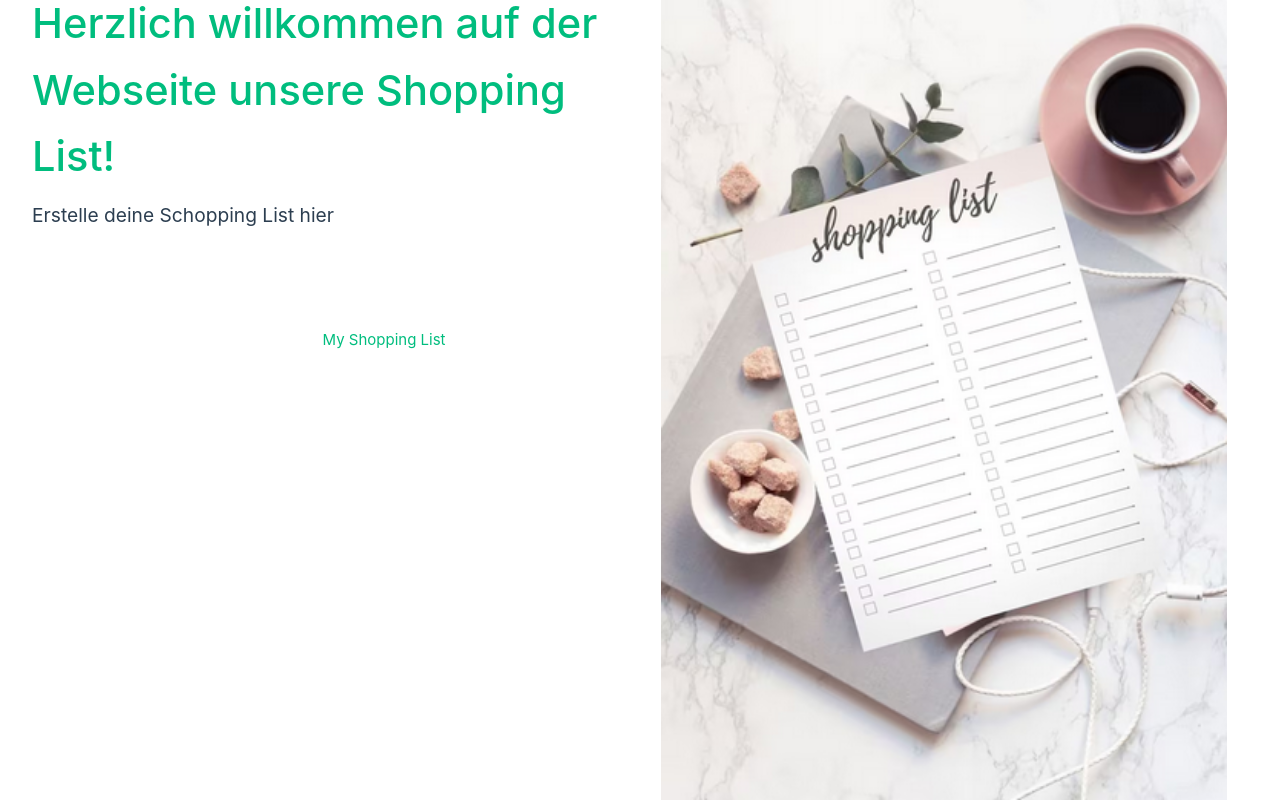
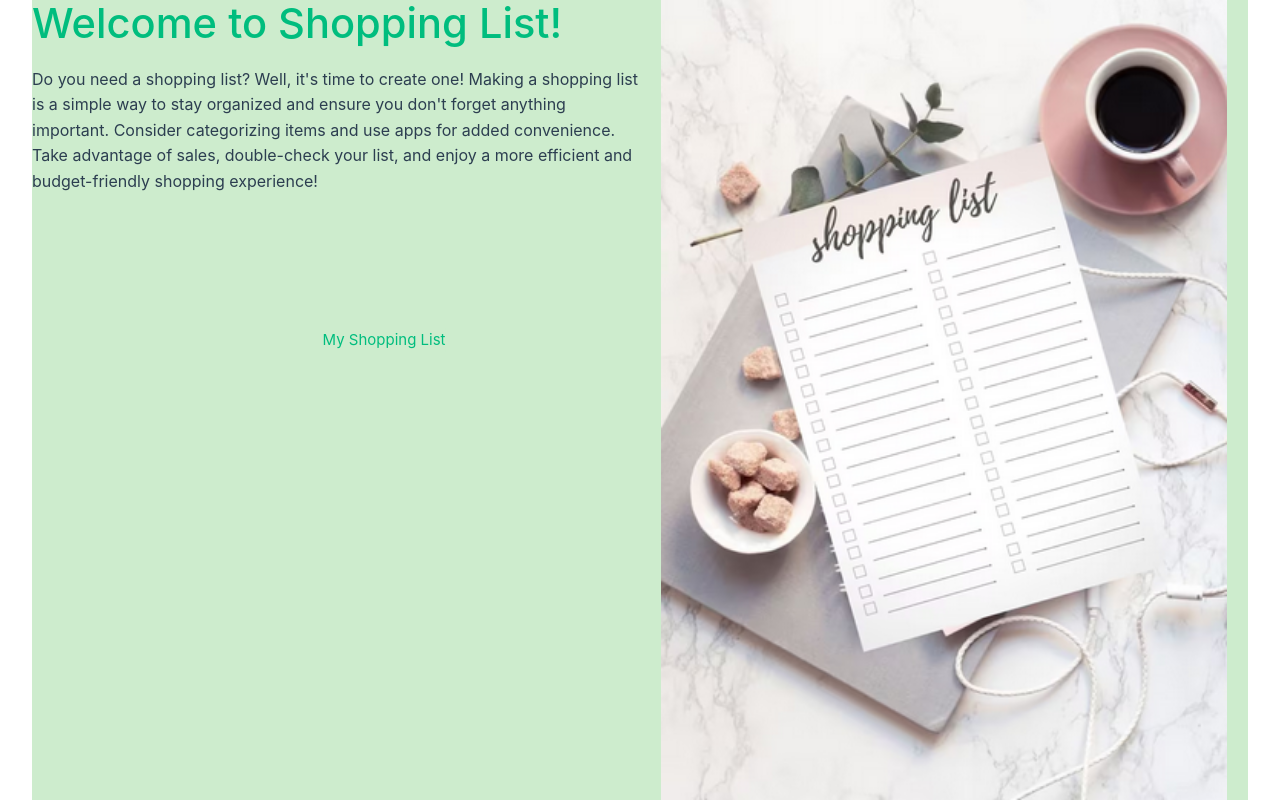
Before and after one commit to SaranEnkhtungalag/shopping_frontend, a Vue app: page / in a window 1280 px wide. Built offline with nearby package versions, Linux system fonts and the light colour scheme.

Commit message:
Category Select option hinzugefügt

```diff
--- a/src/components/HelloWorld.vue
+++ b/src/components/HelloWorld.vue
@@ -8,7 +8,7 @@ defineProps<{
   <div class="greetings">
     <h1 class="green">{{ msg }}</h1>
     <h3>
-     Erstelle deine Schopping List hier
+      Do you need a shopping list? Well, it's time to create one! Making a shopping list is a simple way to stay organized and ensure you don't forget anything important. Consider categorizing items and use apps for added convenience. Take advantage of sales, double-check your list, and enjoy a more efficient and budget-friendly shopping experience!
     </h3>
   </div>
 </template>
@@ -22,7 +22,7 @@ h1 {
 }
 
 h3 {
-  font-size: 1.2rem;
+  font-size: 1rem;
 }
 
 .greetings h1,
--- a/src/views/HomeView.vue
+++ b/src/views/HomeView.vue
@@ -1,3 +1,18 @@
+<template>
+  <HelloWorld msg="Welcome to Shopping List!"/>
+  <div class="background-container">
+    <div class="center-button">
+      <router-link to="/shoppingLists">
+        <a href="#" class="btn btn-primary btn-lg active" role="button" aria-pressed="true">My Shopping List</a>
+      </router-link>
+    </div>
+  </div>
+  <!-- <div class="w-100 d-flex justify-content-center align-items-center" style=" height: 100vh; width: 100vw; background-size: contain; display: flex; background-image: url('public/shop.jpg')">-->
+  <!--  <div id='Home' class="w-100 d-flex justify-content-center align-items-center" style="height: 100vh; background-image: url('../assets/shop.jpg')">-->
+  <!--    <HelloWorld msg="Herzlich willkommen auf der Webseite unsere Shopping List!"/>-->
+  <!--  </div>-->
+</template>
+
 <script lang="ts">
 // @ is an alias to /src
 import HelloWorld from '@/components/HelloWorld.vue'
@@ -9,23 +24,12 @@ export default {
   }
 }
 </script>
-
-<template>
-  <HelloWorld msg="Herzlich willkommen auf der Webseite unsere Shopping List!"/>
-  <div class="background-container">
-    <div class="center-button">
-      <router-link to="/shoppingLists">
-        <a href="#" class="btn btn-primary btn-lg active" role="button" aria-pressed="true">My Shopping List</a>
-      </router-link>
-    </div>
-  </div>
- <!-- <div class="w-100 d-flex justify-content-center align-items-center" style=" height: 100vh; width: 100vw; background-size: contain; display: flex; background-image: url('public/shop.jpg')">-->
-<!--  <div id='Home' class="w-100 d-flex justify-content-center align-items-center" style="height: 100vh; background-image: url('../assets/shop.jpg')">-->
-<!--    <HelloWorld msg="Herzlich willkommen auf der Webseite unsere Shopping List!"/>-->
-<!--  </div>-->
-</template>
-
 <style scoped>
+*{
+  margin: 0;
+  padding: 0;
+  background-color: #cdeccd;
+}
 .background-container {
   background-image: url('/public/shop2.png');
   background-size: auto 100%;
--- a/src/views/ShoppingListView.vue
+++ b/src/views/ShoppingListView.vue
@@ -4,10 +4,14 @@
 <!--    Item erstellen    -->
     <div class="item-form">
       <h2>Was kaufen Sie noch?</h2>
-      <label>Item Name:</label>
-      <input type="text" v-model="newItemName">
-      <label>Quantity:</label>
-      <input type="number" v-model="newItemQuantity" />
+      <div>
+        <label>Item Name:</label>
+        <input type="text" v-model="newItemName">
+      </div>
+      <div>
+        <label>Quantity:</label>
+        <input type="number" v-model="newItemQuantity" />
+      </div>
       <label>Kategorie:</label>
       <select v-model="selectedCategory">
         <option v-for="category in categories" :key="category.categoryID" :value="category.categoryID">
@@ -104,6 +108,7 @@ const getCategoryName = (categoryId) => {
 
 onMounted(() => {
   fetchShoppingLists();
+  fetchCategories();
 })
 </script>
 
@@ -117,7 +122,7 @@ onMounted(() => {
   background-image: url("/public/shop3.jpg");
   background-size: cover;
   background-repeat: no-repeat;
-  height: 100vh;
+  height: 75vh;
 }
 table {
   width: 100%;
```
